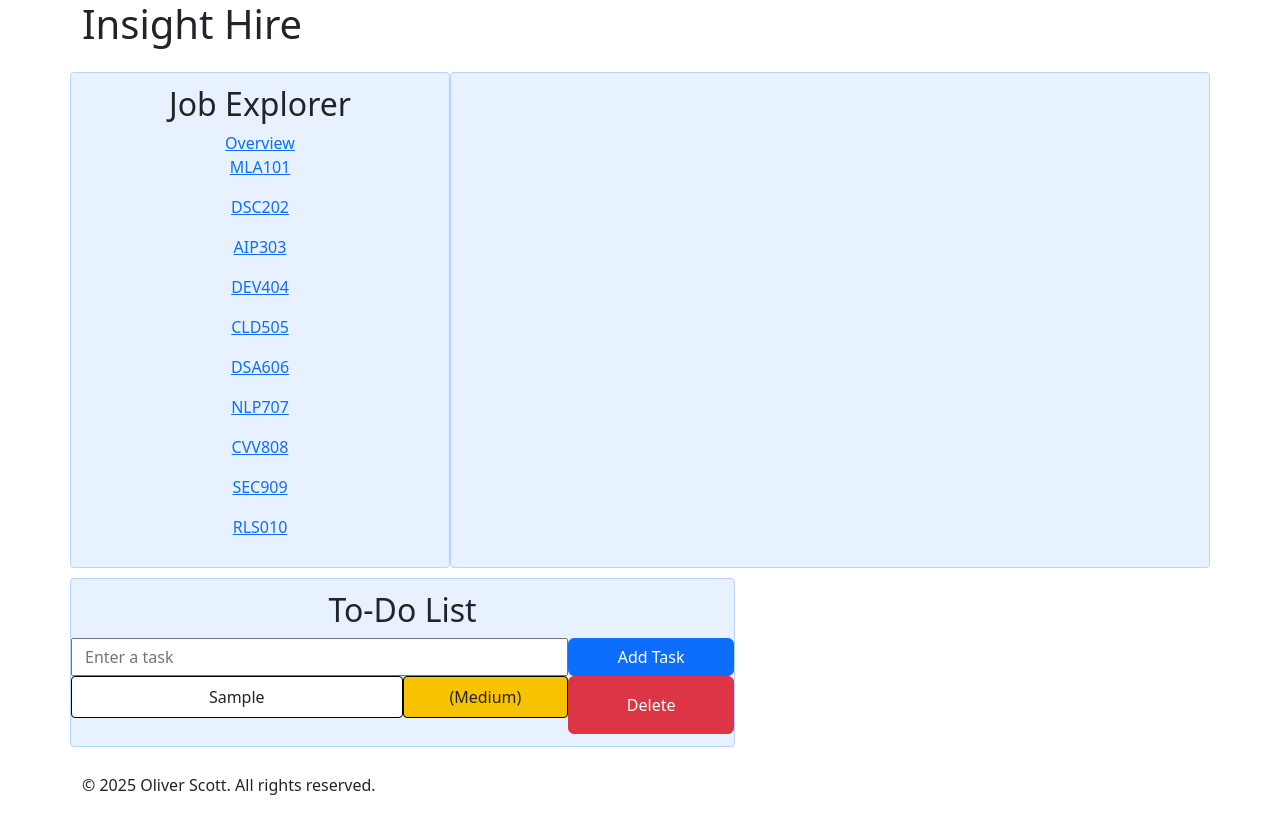
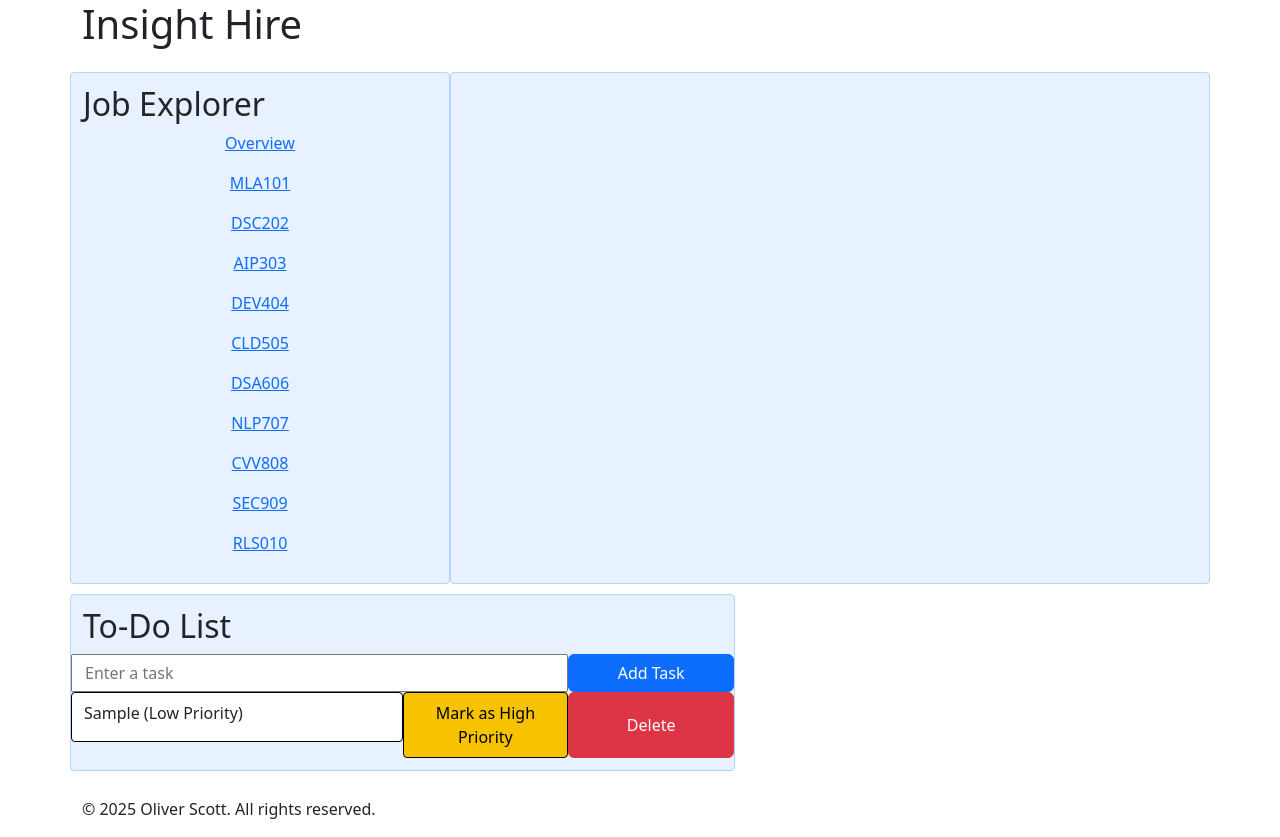
Before and after one commit to Ollie-S23/COS30043---Lab05, a website: page index.html in a window 1280 px wide. Both pictures are taken after typing "Sample" into the empty fields and a click on the button "Add Task". Before the commit the page ends 813 px from the top, so only its background shows below. Drawn offline with nearby package versions, Linux system fonts and the light colour scheme.

Commit message:
fixed centering formatting

```diff
--- a/index.html
+++ b/index.html
@@ -25,9 +25,9 @@
                     <div class="col-4 grid-demo">
                         <h2>Job Explorer</h2>
                         <div>
-                            <router-link to="/job-overview">Overview</router-link>
+                            <p><router-link to="/job-overview" class="centerItems">Overview</router-link></p>
                             <p v-for="job in jobs" :key="job.job_id">
-                                <router-link :to="'/job/' + job.job_id">{{ job.job_id }}</router-link>
+                                <router-link :to="'/job/' + job.job_id" class="centerItems">{{ job.job_id }}</router-link>
                             </p>
                         </div>
                     </div>
@@ -42,12 +42,7 @@
                             <input type="text" class="col-9" id="tdItem" v-model="newItem" placeholder="Enter a task">
                             <button class="btn btn-primary col-3" @click="addTask">Add Task</button>
                         </div>
-                            <todo v-for="(t, i) in todos" :key="i" :item="t.item" :priority="t.priority"></todo>
-                        <!-- <div class="row">
-                            <p class="col-6 testclasst">Item Test Text</p>
-                            <P class="col-3 testclassp">Mark has high priority</P>
-                            <button class="btn btn-danger col-3">Delete</button>
-                        </div> -->
+                            <todo v-for="(t, i) in todos" :key="i" :item="t.item" :priority="t.priority" :toggle-priority="t.togglePriority" :index="i" @delete="deleteTaskHandler" @toggle="toggleTaskHandler"></todo>
                     </div>
                 </div>
             </section>
--- a/js/app.js
+++ b/js/app.js
@@ -19,8 +19,21 @@ const app = Vue.createApp({
         },
         addTask() {
             if (this.newItem.trim() !== "") {
-                this.todos.push({ item: this.newItem, priority: "Medium" });
+                this.todos.push({ item: this.newItem, priority: "Low Priority", togglePriority: "Mark as High Priority" });
                 this.newItem = "";
+            }
+        },
+        deleteTaskHandler(index) {
+            this.todos.splice(index, 1);
+        },
+        toggleTaskHandler(index) {
+            const t = this.todos[index];
+            if (t.priority === "Low Priority") {
+                t.priority = "High Priority";
+                t.togglePriority = "Mark as Low Priority";
+            } else {
+                t.priority = "Low Priority";
+                t.togglePriority = "Mark as High Priority";
             }
         }
     },
--- a/js/components/JobList.js
+++ b/js/components/JobList.js
@@ -1,8 +1,8 @@
 const JobList = {
     props: ['jobs'],
     template: `
-        <div>
-            <router-link to="/job-overview">Overview</router-link>
+        <div class="centerItems">
+            <p><router-link to="/job-overview">Overview</router-link></p>
             <p v-for="job in jobs" :key="job.job_id">
                 <router-link :to="'/job/' + job.job_id">{{ job.job_id }}</router-link>
             </p>
--- a/js/components/todo.js
+++ b/js/components/todo.js
@@ -1,10 +1,19 @@
 const todo = {
-    props: ['item', 'priority'],
+    props: ['item', 'priority', 'togglePriority', 'index'],
+    emits: ['delete', 'toggle'],
+    methods: {
+        deleteTaskEmit() {
+            this.$emit('delete', this.index);
+        },
+        toggleTaskEmit() {
+            this.$emit('toggle', this.index);
+        }
+    },
     template: `
         <div class="row">
-            <p class="col-6 testclasst">{{item}}</p>
-            <p class="col-3 testclassp">({{priority}})</p>
-            <button class="btn btn-danger col-3">Delete</button>
+            <p class="col-6 testclasst">{{item}} ({{priority}})</p>
+            <button @click="toggleTaskEmit" class="col-3 testclassp centerItems">{{togglePriority}}</button>
+            <button @click="deleteTaskEmit" class="btn btn-danger col-3 centerItems">Delete</button>
         </div>
     `
 }
--- a/styles/styles.css
+++ b/styles/styles.css
@@ -33,3 +33,14 @@ main {
     padding: 8px;
     border-radius: 4px;
 }
+
+* {
+    text-align: left;
+}
+
+.centerItems {
+    display: flex;
+    flex-direction: column;
+    align-items: center;
+    text-align: center;
+}
```
